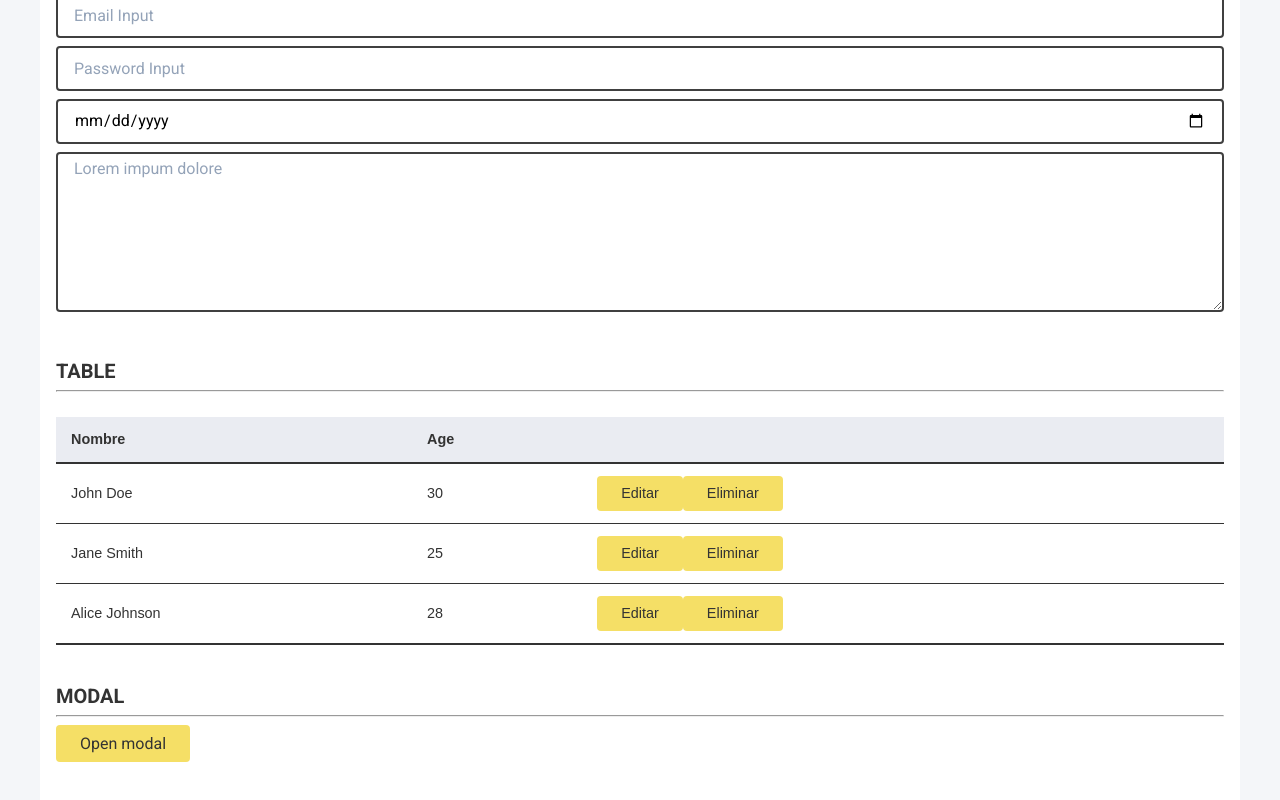
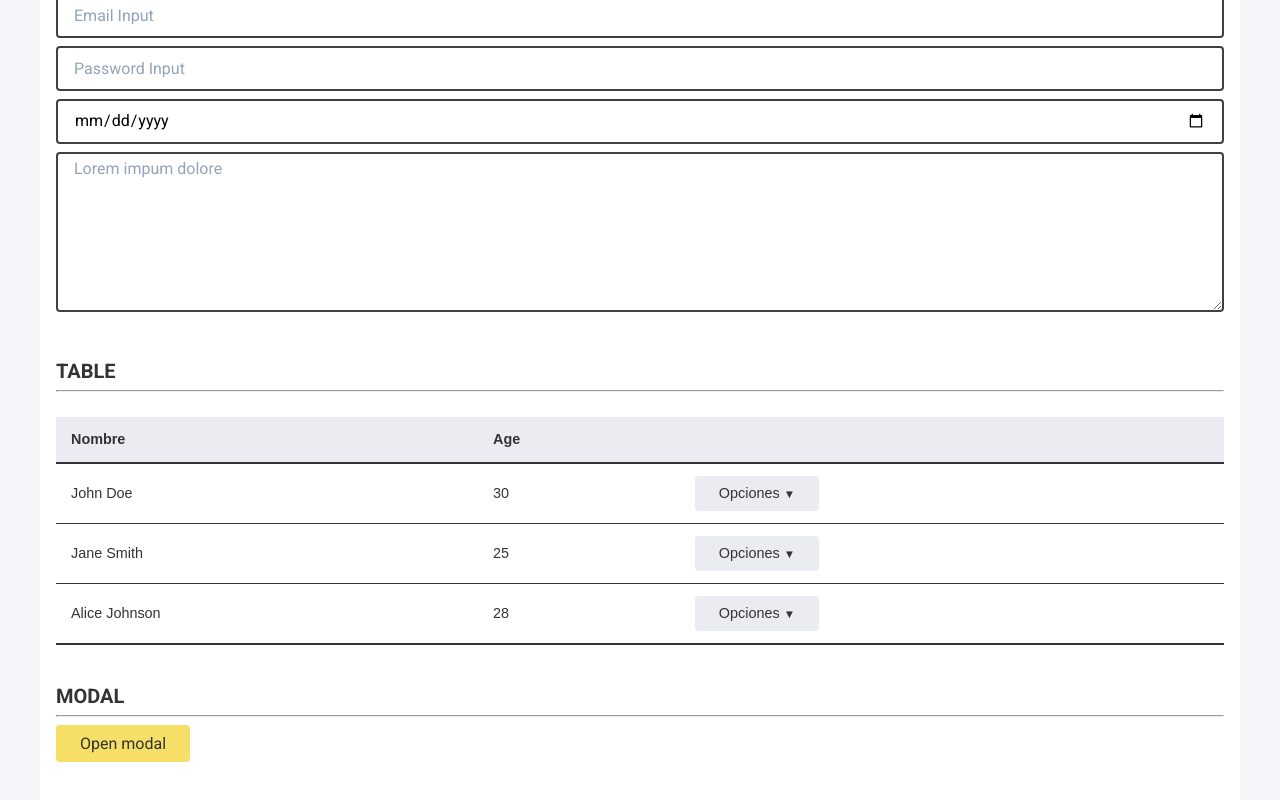
Before and after one commit to TeslaWillow/HectorJosueCaballeroMunoz, an Angular app in the folder frontend-bp/: page / in a window 1280 px wide. Shown: the part 961-1761 px from the top of the page. Built offline with nearby package versions, Linux system fonts and the light colour scheme.

Commit message:
Dropdown finished.

```diff
--- a/frontend-bp/src/app/app.component.html
+++ b/frontend-bp/src/app/app.component.html
@@ -56,8 +56,11 @@
         [config]="tableConfig()"
       >
         <ng-template #actions let-row>
-          <button class="button button--primary">Editar</button>
-          <button class="button button--primary">Eliminar</button>
+          <shared-component-dropdown [buttonText]="'Opciones'">
+            <shared-component-dropdown-item label="Ver" icon="👁️" (itemClick)="handleAction('view', row)"></shared-component-dropdown-item>
+            <shared-component-dropdown-item label="Editar" icon="✏️" (itemClick)="handleAction('edit', row)"></shared-component-dropdown-item>
+            <shared-component-dropdown-item label="Eliminar" icon="🗑️" (itemClick)="handleAction('delete', row)"></shared-component-dropdown-item>
+          </shared-component-dropdown>
         </ng-template>
       </shared-ui-table>
     </div>
--- a/frontend-bp/src/app/app.component.ts
+++ b/frontend-bp/src/app/app.component.ts
@@ -4,10 +4,12 @@ import { ModalComponent } from './shared/components/modal/modal.component';
 import { ButtonComponent } from './shared/ui/button/button.component';
 import { TableComponent } from "./shared/ui/table/table.component";
 import { TableConfig } from './shared/ui/table/table.interface';
+import { DropdownComponent } from './shared/components/dropdown/dropdown.component';
+import { DropdownItemComponent } from './shared/components/dropdown-item/dropdown-item.component';
 
 @Component({
   selector: 'app-root',
-  imports: [ModalComponent, ButtonComponent, TableComponent],
+  imports: [ModalComponent, ButtonComponent, TableComponent, DropdownComponent, DropdownItemComponent],
   templateUrl: './app.component.html',
   styleUrl: './app.component.scss'
 })
@@ -34,4 +36,21 @@ export class AppComponent {
   public openModal(): void { this.modalIsOpen.set(true); }
   public onModalClosed(): void { this.modalIsOpen.set(false); }
 
+  public handleAction(action: string, row: any): void {
+    console.log(`Action: ${action}`, row);
+    switch (action) {
+      case 'view':
+        console.log('Ver: ' + JSON.stringify(row));
+        break;
+      case 'edit':
+        console.log('Editar: ' + JSON.stringify(row));
+        break;
+      case 'delete':
+        console.log('Eliminar: ' + JSON.stringify(row));
+        break;
+      default:
+        console.log('Acción desconocida');
+    }
+  }
+
 }
--- /dev/null
+++ b/frontend-bp/src/app/shared/components/dropdown-item/dropdown-item.component.html
@@ -0,0 +1,4 @@
+<button class="dropdown-item" (click)="handleClick();">
+  @if (icon()) { <span class="item-icon">{{ icon() }}</span> }
+  {{ label() }}
+</button>
--- /dev/null
+++ b/frontend-bp/src/app/shared/components/dropdown-item/dropdown-item.component.ts
@@ -0,0 +1,22 @@
+import { booleanAttribute, Component, input, output } from '@angular/core';
+
+@Component({
+  selector: 'shared-component-dropdown-item',
+  imports: [],
+  templateUrl: './dropdown-item.component.html',
+  styles: ``
+})
+export class DropdownItemComponent {
+  // Input
+  public readonly label = input.required<string>();
+  public readonly icon = input<string>('');
+  public readonly danger = input(false, { transform: booleanAttribute });
+
+  // Output renombrado
+  public itemClick = output<void>();
+
+  public handleClick(): void {
+    this.itemClick.emit();
+  }
+
+}
--- /dev/null
+++ b/frontend-bp/src/app/shared/components/dropdown/dropdown.component.html
@@ -0,0 +1,17 @@
+<div class="dropdown-container">
+  <shared-ui-button
+    [variant]="buttonVariant()"
+    (click)="toggleDropdown()"
+    class="dropdown-button"
+  >
+    {{ buttonText() }}
+    <span class="dropdown-icon">▼</span>
+  </shared-ui-button>
+
+  @if (isDropdownOpen()) {
+    <div class="dropdown-menu">
+      <ng-content (itemClicked)="handleItemClick(item.label())"></ng-content>
+    </div>
+  }
+
+</div>
--- /dev/null
+++ b/frontend-bp/src/app/shared/components/dropdown/dropdown.component.ts
@@ -0,0 +1,34 @@
+import { CommonModule } from '@angular/common';
+import { Component, input, output, signal } from '@angular/core';
+import { ButtonComponent } from '../../ui/button/button.component';
+
+@Component({
+  selector: 'shared-component-dropdown',
+  standalone: true,
+  imports: [CommonModule, ButtonComponent],
+  templateUrl: './dropdown.component.html',
+  styles: ``
+})
+export class DropdownComponent {
+  // Inputs
+  public readonly buttonText = input<String>('Acciones');
+  public readonly buttonVariant = input<'primary' | 'secondary'>('secondary');
+  // Events (father dropdown)
+  public onItemSelected = output<string>();
+  // Variables
+  public readonly isDropdownOpen = signal(false);
+
+  public toggleDropdown(): void {
+    this.isDropdownOpen.update(open => !open);
+  }
+
+  public closeDropdown(): void {
+    this.isDropdownOpen.set(false);
+  }
+
+  public handleItemClick(action: string): void {
+    this.isDropdownOpen.update(() => false);
+    this.onItemSelected.emit(action);
+  }
+
+}
--- a/frontend-bp/src/app/shared/components/modal/modal.component.html
+++ b/frontend-bp/src/app/shared/components/modal/modal.component.html
@@ -5,19 +5,23 @@
   >
     <div class="modal-content" [class]="size()" (click)="$event.stopPropagation()">
       <button class="modal-close" (click)="close()" aria-label="Close modal">X</button>
+
       @if (title()) {
         <header class="modal-header">
           <h2>{{ title() }}</h2>
         </header>
       }
+
       <div class="modal-body">
         <ng-content></ng-content>
       </div>
+
       @if (showFooter()) {
         <footer class="modal-footer">
           <ng-content select="[footer]"></ng-content>
         </footer>
       }
+
     </div>
   </div>
 }
--- /dev/null
+++ b/frontend-bp/src/styles/animations/_keyframes.scss
@@ -0,0 +1,4 @@
+@keyframes fadeIn {
+  from { opacity: 0; transform: translateY(-10px); }
+  to { opacity: 1; transform: translateY(0); }
+}
--- /dev/null
+++ b/frontend-bp/src/styles/components/_dropdown.scss
@@ -0,0 +1,70 @@
+@use "../../styles/base/variables" as *;
+
+.dropdown-container {
+  position: relative;
+  display: inline-block;
+}
+
+.dropdown-button {
+  display: flex;
+  align-items: center;
+  gap: $spacing-unit;
+}
+
+.dropdown-icon {
+  font-size: 0.8em;
+  transition: transform 0.2s;
+  .dropdown-container.open & {
+    transform: rotate(180deg);
+  }
+}
+
+.dropdown-menu {
+  position: absolute;
+  right: 0;
+  z-index: 1000;
+  min-width: 160px;
+  background: var(--background);
+  border: 1px solid var(--border-color);
+  border-radius: 4px;
+  box-shadow: 0 2px 8px rgba(0, 0, 0, 0.15);
+  margin-top: $spacing-unit;
+  overflow: hidden;
+
+  /* Animation */
+  animation: fadeIn ease-out .3s;
+}
+
+// Dropdown items
+.dropdown-item {
+  width: 100%;
+  padding: ($spacing-unit * 1.5) ($spacing-unit * 2);
+  text-align: left;
+  background: none;
+  border: none;
+  cursor: pointer;
+  display: flex;
+  align-items: center;
+  gap: $spacing-unit;
+  color: var(--text-color);
+  transition: all ease .3s;
+
+  &:hover {
+    background-color: var(--background);
+    color: var(--text-color);
+  }
+
+  &:focus {
+    outline: none;
+    background-color: var(--primary-color);
+    color: var(--text-color);
+  }
+
+  &.danger {
+    color: var(--error-color);
+  }
+}
+
+.item-icon {
+  font-size: 1.2em;
+}
```
Also changed, not shown: frontend-bp/src/styles/main.scss (+6 -2 lines).
